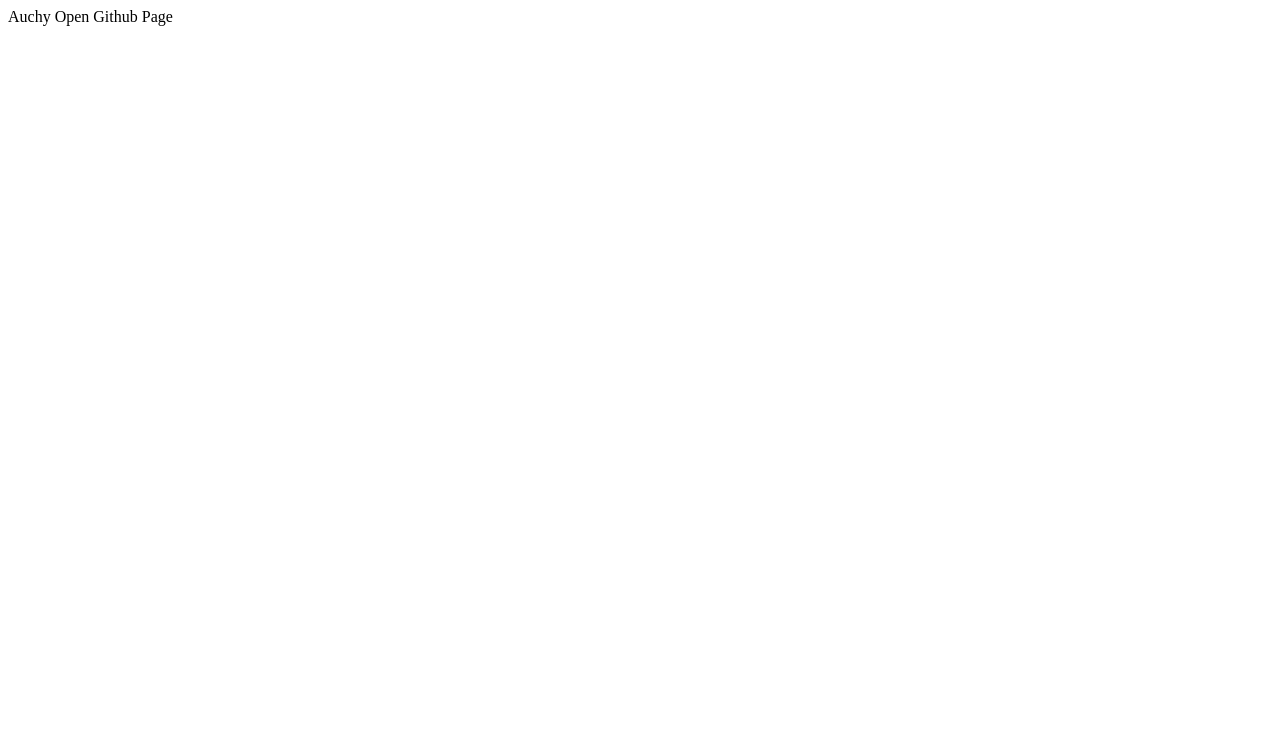
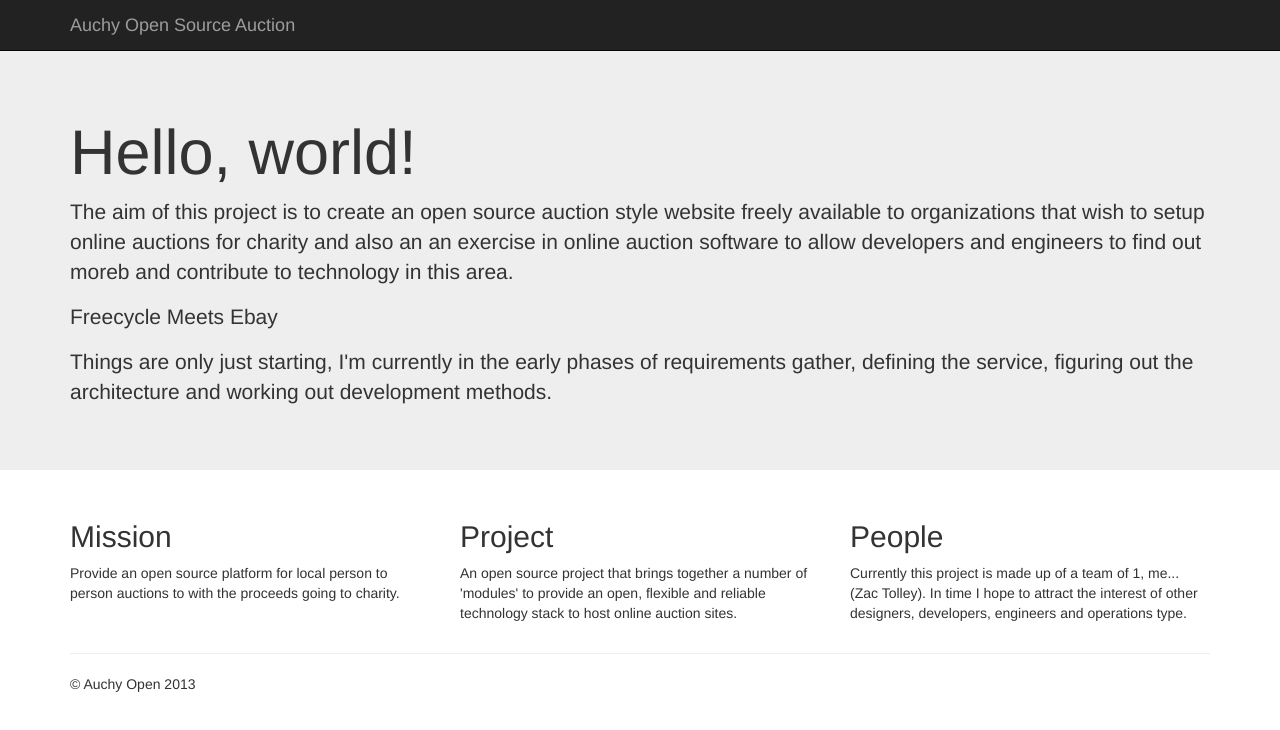
Before and after one commit to jim68000/auchyopen, a plain HTML site: page index.html in a window 1280 px wide. Drawn offline with nearby package versions, Linux system fonts and the light colour scheme.

Commit message:
Added some very basic content.

```diff
--- a/index.html
+++ b/index.html
@@ -1 +1,76 @@
-Auchy Open Github Page
+<!doctype html>
+<!--[if lt IE 7]>      <html class="no-js lt-ie9 lt-ie8 lt-ie7"> <![endif]-->
+<!--[if IE 7]>         <html class="no-js lt-ie9 lt-ie8"> <![endif]-->
+<!--[if IE 8]>         <html class="no-js lt-ie9"> <![endif]-->
+<!--[if gt IE 8]><!--> <html class="no-js"> <!--<![endif]-->
+    <head>
+        <meta charset="utf-8">
+        <meta http-equiv="X-UA-Compatible" content="IE=edge">
+        <title>Auch Open Source Auction</title>
+        <meta name="description" content="">
+        <meta name="viewport" content="width=device-width">
+
+		<link rel="stylesheet" href="//netdna.bootstrapcdn.com/bootstrap/3.0.2/css/bootstrap.min.css">
+
+	    <!-- build:css(.tmp) styles/main.css -->
+		<link rel="stylesheet" href="styles/main.css">
+        <!-- endbuild -->
+
+    </head>
+    <body>
+		<div class="navbar navbar-inverse navbar-fixed-top" role="navigation">
+			<div class="container">
+				<div class="navbar-header">
+					<button type="button" class="navbar-toggle" data-toggle="collapse" data-target=".navbar-collapse">
+						<span class="sr-only">Toggle navigation</span>
+						<span class="icon-bar"></span>
+						<span class="icon-bar"></span>
+						<span class="icon-bar"></span>
+					</button>
+					<a class="navbar-brand" href="#">Auchy Open Source Auction</a>
+				</div>
+				<div class="navbar-collapse collapse">
+
+				</div><!--/.navbar-collapse -->
+			</div>
+		</div>
+
+		<!-- Main jumbotron for a primary marketing message or call to action -->
+		<div class="jumbotron">
+			<div class="container">
+				<h1>Hello, world!</h1>
+				<p>The aim of this project is to create an open source auction style website freely available to organizations that wish to setup online auctions for charity
+				and also an an exercise in online auction software to allow developers and engineers to find out moreb and contribute to technology in this area.</p>
+				<p>Freecycle Meets Ebay</p>
+				<p>Things are only just starting, I'm currently in the early phases of requirements gather, defining the service, figuring out the architecture and working
+					out development methods.</p>
+			</div>
+		</div>
+
+		<div class="container">
+			<!-- Example row of columns -->
+			<div class="row">
+				<div class="col-md-4">
+					<h2>Mission</h2>
+					<p>Provide an open source platform for local person to person auctions to with the proceeds going to charity.</p>
+				</div>
+				<div class="col-md-4">
+					<h2>Project</h2>
+					<p>An open source project that brings together a number of 'modules' to provide an open, flexible and reliable technology stack to host online auction
+						sites.</p>
+				</div>
+				<div class="col-md-4">
+					<h2>People</h2>
+					<p>Currently this project is made up of a team of 1, me... (Zac Tolley). In time I hope to attract the interest of other designers, developers,
+						engineers and operations type.</p>
+				</div>
+			</div>
+
+			<hr>
+
+			<footer>
+				<p>&copy; Auchy Open 2013</p>
+			</footer>
+		</div> <!-- /container -->
+	</body>
+</html>
--- /dev/null
+++ b/styles/main.css
@@ -0,0 +1,5 @@
+/* Move down content because we have a fixed navbar that is 50px tall */
+body {
+  padding-top: 50px;
+  padding-bottom: 20px;
+}
```
Also changed, not shown: 1 other file.
